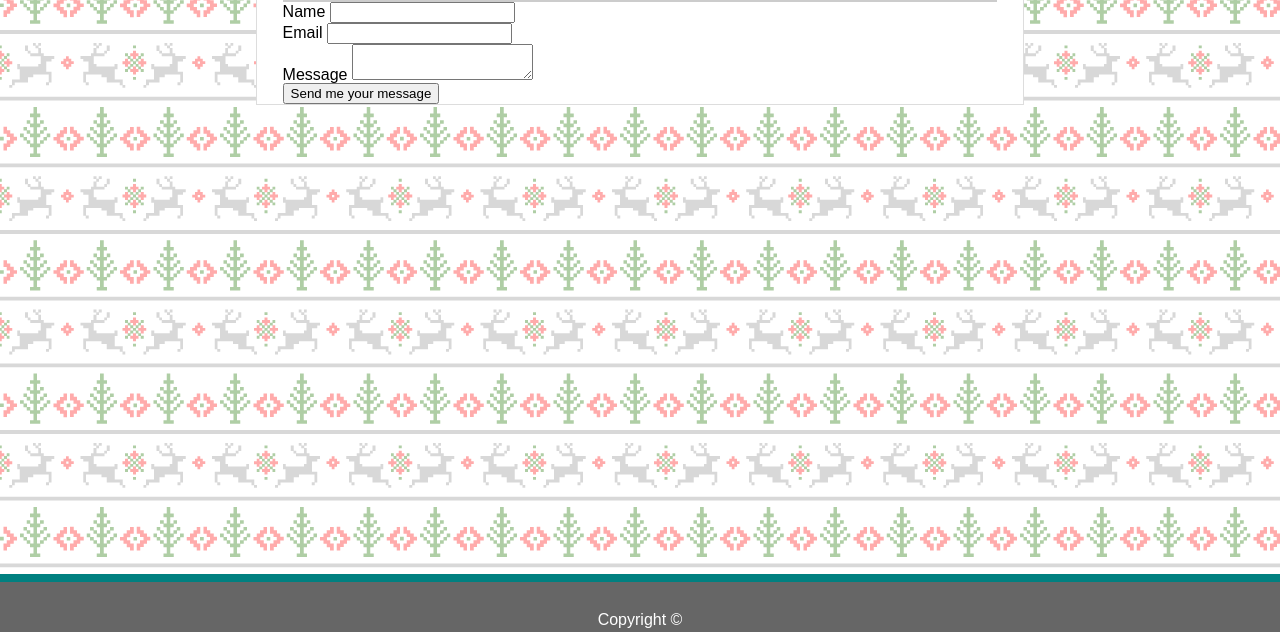
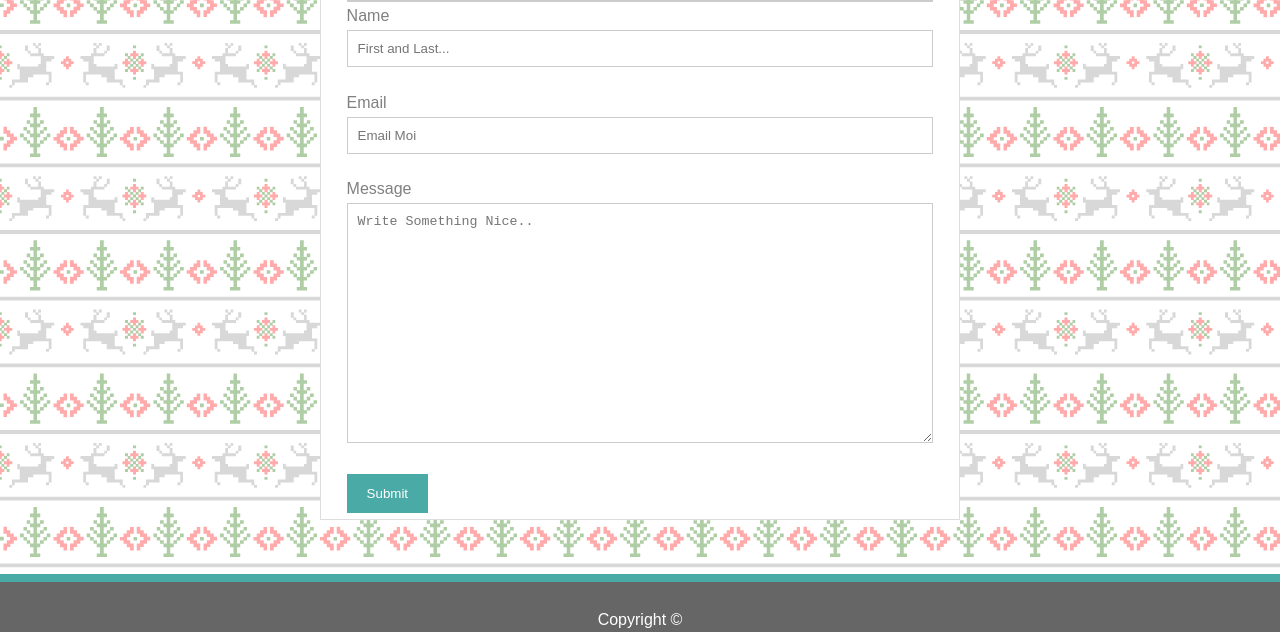
Before and after one commit to crusable13/Basic-Portfolio, a plain HTML site: page contact.html in a window 1280 px wide. Shown: the part 168-800 px from the top of the page. Drawn offline with Linux system fonts and the light colour scheme.

Commit message:
Contact Form Working

```diff
--- a/assets/css/style.css
+++ b/assets/css/style.css
@@ -26,7 +26,7 @@ header h1 {
 }
 
 header div {
-    margin: 0 20%;
+    margin: 0 25%;
 }
 .main-box h1 {
     color: #4aaaa5;
@@ -37,7 +37,7 @@ header div {
 }
 
 .main-box {
-    margin: 0 20%;
+    margin: 0 25%;
     background: white;
     border: 1px solid #dddddd;
     margin-top: 3vh;
@@ -52,7 +52,7 @@ ul {
     right: 0;
     top: 0;
     font-size: 20px;
-    margin: 0 20%;
+    margin: 0 25%;
 }
 
 #contact {
@@ -83,7 +83,7 @@ footer {
     height: 50px;
     background-color: #666666;
     bottom: 0%;
-    border-top: 8px solid teal;
+    border-top: 8px solid #4aaaa5;
 
 }
 
@@ -112,3 +112,35 @@ p {
     float: left;
     padding-right: 1%;
 }
+
+/* code for contact */
+
+form div  {
+    padding: 1% 0;
+}
+
+input[type=text], select, textarea {
+    width: 100%; /* Full width */
+    padding: 10px; /* Some padding */
+    border: 1px solid #ccc; /* Gray border */
+    box-sizing: border-box; /* Make sure that padding and width stays in place */
+    margin-top: 6px; /* Add a top margin */
+    margin-bottom: 16px; /* Bottom margin */
+    resize: vertical; /* Allow the user to vertically resize the textarea (not horizontally) */
+  }
+
+ textarea {
+      height: 30vh;
+  }
+
+  input[type=submit] {
+      color: white;
+      padding: 12px 20px;
+      background-color: #4aaaa5;
+      border: none;
+      cursor: pointer;
+  }
+
+  label {
+      color: gray;
+  }
--- a/contact.html
+++ b/contact.html
@@ -28,21 +28,24 @@
     <section class="main-box">
         <h1>Contact</h1>
 
-        <form>
+        <form action="action_page.phps">
             <div>
-                <label for="name">Name</label>
-                <input type="text" id="name" name="name">
+                <label for="fl-name">Name</label>
+                <input type="text" id="fl-name" name="name" placeholder="First and Last...">
             </div>
+
             <div>
                 <label for="email">Email</label>
-                <input type="text" id="email">
+                <input type="text" id="email" placeholder="Email Moi">
             </div>
+
             <div>
                 <label for="msg">Message</label>
-                <textarea id="msg" name="message"></textarea>
+                <textarea id="msg" name="message" placeholder="Write Something Nice.."></textarea>
             </div>
+
             <div>
-                <button type="submit">Send me your message</button>
+                <input type="submit" value="Submit"></button>
             </div>
         </form>
     </section>
```
